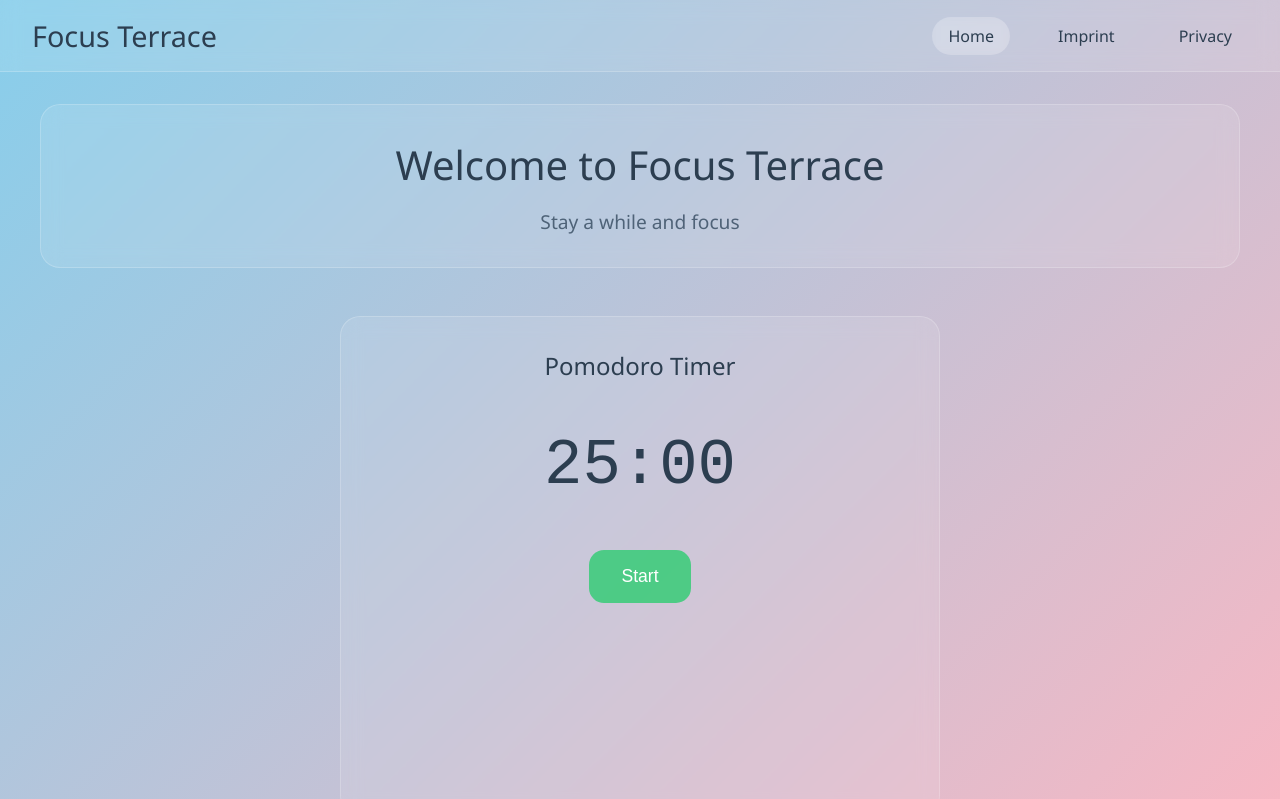
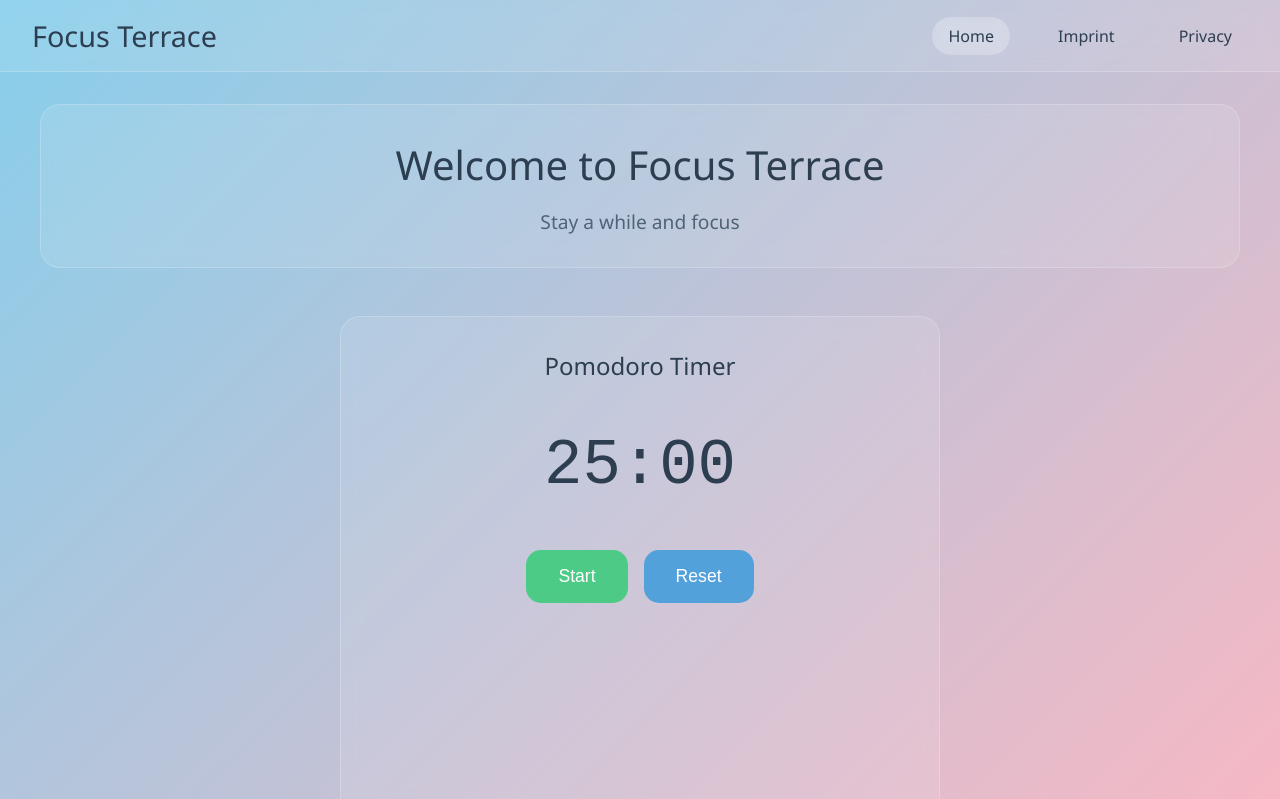
Before and after one commit to Lygaios/Focus-Terrace, a Vue app: page / in a window 1280 px wide. Shown: the top 799 px of the page. Built offline with nearby package versions, Linux system fonts and the light colour scheme.

Commit message:
Add reset functionality to PomodoroTimer and style reset button

```diff
--- a/src/components/PomodoroTimer.vue
+++ b/src/components/PomodoroTimer.vue
@@ -9,6 +9,7 @@
     <div class="timer-controls">
       <button v-if="!isRunning" @click="startTimer" class="start-button">Start</button>
       <button v-if="isRunning" @click="pauseTimer" class="pause-button">Pause</button>
+      <button @click="resetTimer" class="reset-button">Reset</button>
     </div>
   </div>
 </template>
@@ -71,6 +72,12 @@ const pauseTimer = () => {
     intervalId = null  // Clear the ID
   }
   isRunning.value = false  // Mark as not running
+}
+
+// Function to reset the timer back to 25:00
+const resetTimer = () => {
+  pauseTimer()  // Stop the timer first
+  timeLeft.value = 1500  // Reset to 25 minutes (1500 seconds)
 }
 </script>
 
@@ -145,4 +152,25 @@ const pauseTimer = () => {
 .pause-button:active {
   transform: translateY(0);
 }
+
+.reset-button {
+  padding: 1rem 2rem;
+  border: none;
+  border-radius: 15px;
+  font-size: 1.1rem;
+  cursor: pointer;
+  transition: all 0.3s ease;
+  color: white;
+  font-weight: 500;
+  background: rgba(52, 152, 219, 0.8);
+}
+
+.reset-button:hover {
+  background: rgba(52, 152, 219, 1);
+  transform: translateY(-2px);
+}
+
+.reset-button:active {
+  transform: translateY(0);
+}
 </style>
```
